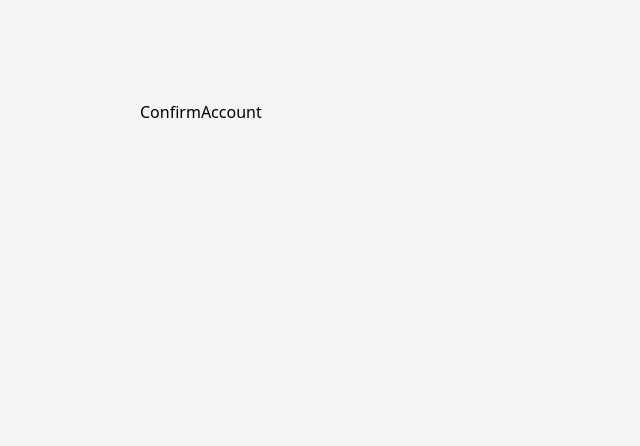
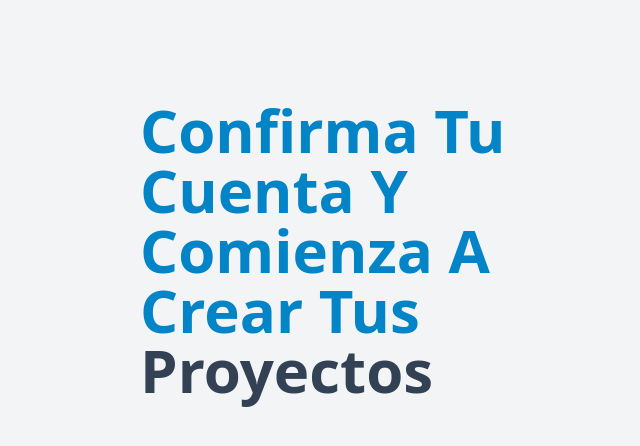
Before and after one commit to AlexMartin998/up-task-mern-front, a React (Vite) app: page /confirm-account/1 in a window 1280 px wide. Shown: the top 446 px of the page, without its empty margins (252-892 px from the left). Built offline with nearby package versions, Linux system fonts and the light colour scheme.

Commit message:
[ADD]: useForm added

```diff
--- /dev/null
+++ b/src/hook/useForm.jsx
@@ -0,0 +1,17 @@
+import { useState } from 'react';
+
+export const useForm = initialState => {
+  const [values, setValues] = useState(initialState);
+
+  const reset = () => setValues(initialState);
+
+  const setFormValues = formValues => setValues(formValues);
+
+  const handleInputChange = ({ target }) =>
+    setValues({
+      ...values,
+      [target.name]: target.value,
+    });
+
+  return [values, handleInputChange, reset, setFormValues];
+};
--- a/src/pages/ConfirmAccount.jsx
+++ b/src/pages/ConfirmAccount.jsx
@@ -1,3 +1,10 @@
 export const ConfirmAccount = () => {
-  return <div>ConfirmAccount</div>;
+  return (
+    <>
+      <h1 className="text-sky-600 font-black text-6xl capitalize">
+        Confirma tu cuenta y Comienza a crear tus {''}
+        <span className="text-slate-700">proyectos</span>
+      </h1>
+    </>
+  );
 };
```
